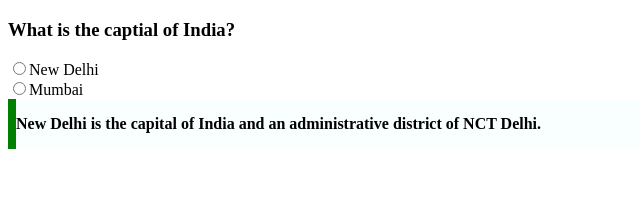
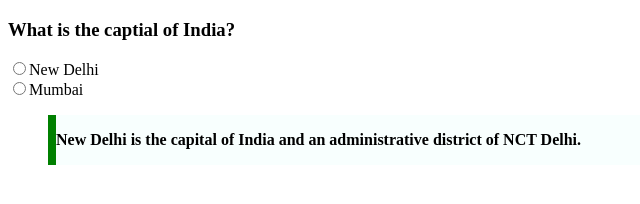
Before and after one commit to acciojob/trivia-tejasvairal1234, a website: page main.html in a window 1280 px wide. Shown: the whole page, without its empty margins (0-640 px from the left). Drawn offline with Linux system fonts and the light colour scheme.

Commit message:
created a submission

```diff
--- a/main.html
+++ b/main.html
@@ -11,7 +11,7 @@
 	<input type = "radio">New Delhi
 	<br>
 	<input type = "radio">Mumbai
-	<div>New Delhi is the capital of India and an administrative district of NCT Delhi.</div>
+	<blockquote>New Delhi is the capital of India and an administrative district of NCT Delhi.</blockquote>
 	<!-- the entire body must be written by student -->
     <script type="text/javascript" src="./script.js">
 </script>
--- a/styles.css
+++ b/styles.css
@@ -1,6 +1,6 @@
 
 /* Your CSS Code here. */
-div
+blockquote
 {
 	display: flex;
 	align-items: center;
```
